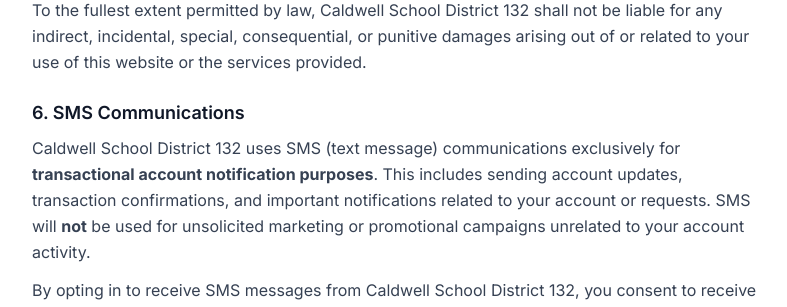
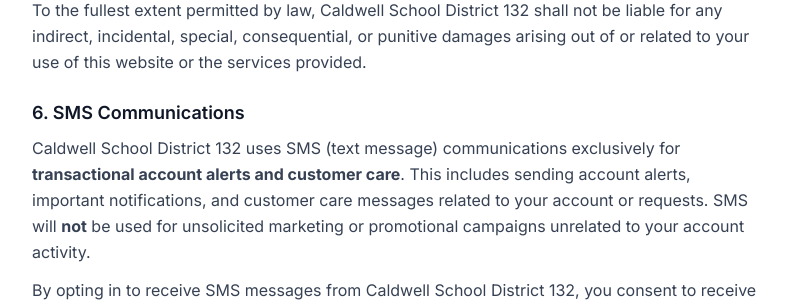
Before and after one commit to Textingman/newsela-caldwell, a Next.js app: page /terms-of-use in a window 1280 px wide. Shown: the part 940-1247 px from the top of the page, without its empty margins (244-1031 px from the left). Built offline with nearby package versions, Linux system fonts and the light colour scheme.

Commit message:
Update SMS section to transactional account alerts and customer care

```diff
--- a/src/app/terms-of-use/page.tsx
+++ b/src/app/terms-of-use/page.tsx
@@ -115,9 +115,9 @@
             </h2>
             <p className="leading-relaxed mb-3">
               Caldwell School District 132 uses SMS (text message) communications
-              exclusively for <strong>transactional account notification purposes</strong>. This
-              includes sending account updates, transaction confirmations, and
-              important notifications related to your account or requests.
+              exclusively for <strong>transactional account alerts and customer care</strong>. This
+              includes sending account alerts, important notifications, and
+              customer care messages related to your account or requests.
               SMS will <strong>not</strong> be used for unsolicited marketing or
               promotional campaigns unrelated to your account activity.
             </p>
```
